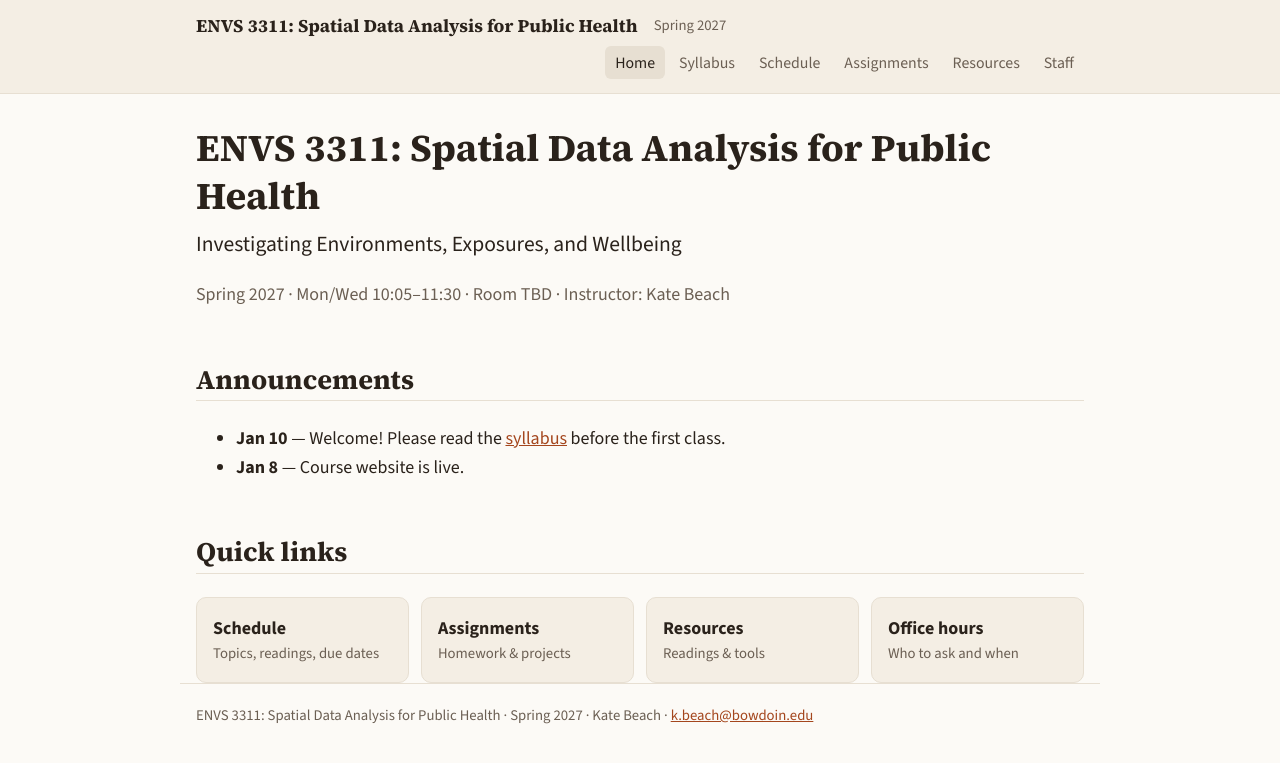
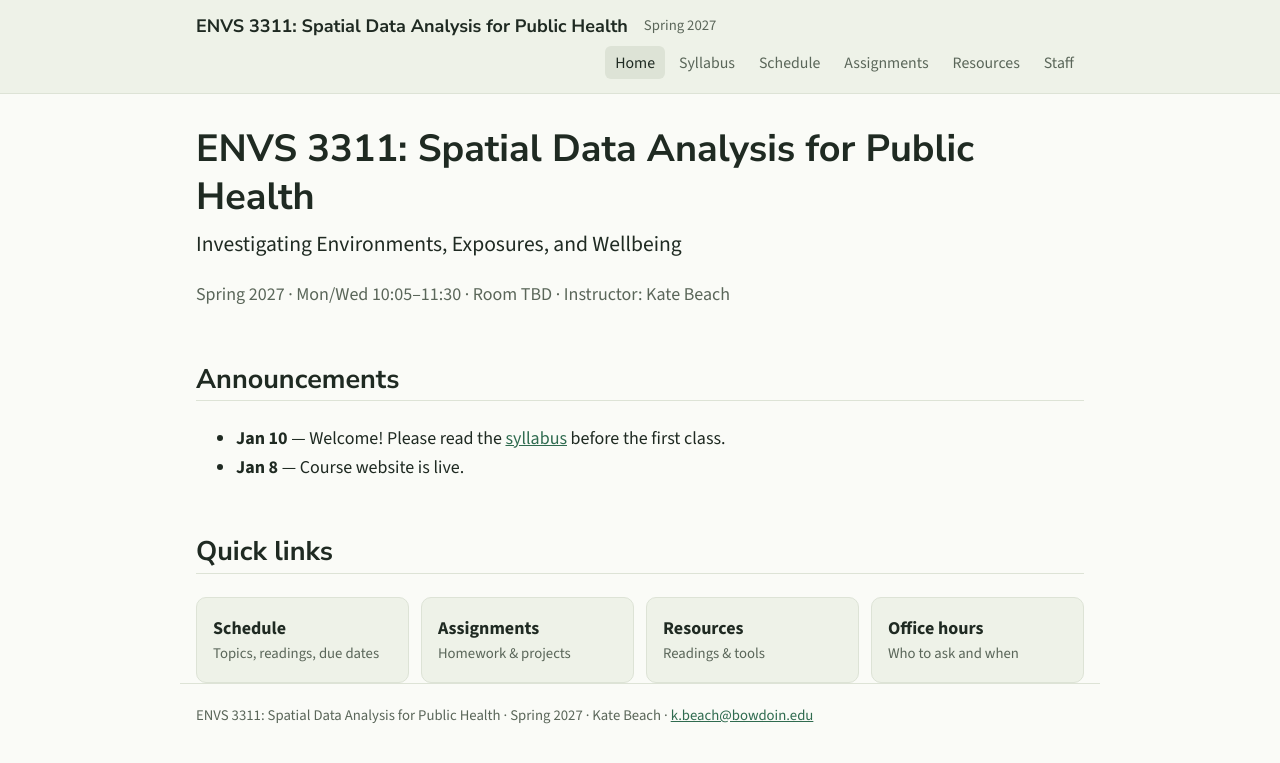
Before and after one commit to kateebb/envs3311, a Jekyll site: the page built from index.md, in a window 1280 px wide. Shown: the top 763 px of the page. Built offline with Jekyll 4.4.1, drawn with Linux system fonts in a browser that asks for light colours.

Commit message:
Update _config.yml

```diff
--- a/_config.yml
+++ b/_config.yml
@@ -13,9 +13,9 @@ baseurl: "/envs3311"
 
 # ---- Site appearance ----
 style:
-  theme: warm          # light | sage | ocean | warm | contrast | dark | auto
+  theme: sage          # light | sage | ocean | warm | contrast | dark | auto
   font: source-sans     # system | inter | source-sans | lato | nunito | merriweather | source-serif | lora | georgia
-  heading_font: source-serif
+  heading_font: nunito
   font_size: 18px       # e.g. 16px, 17px, 18px, 20px
 
 markdown: kramdown
```
